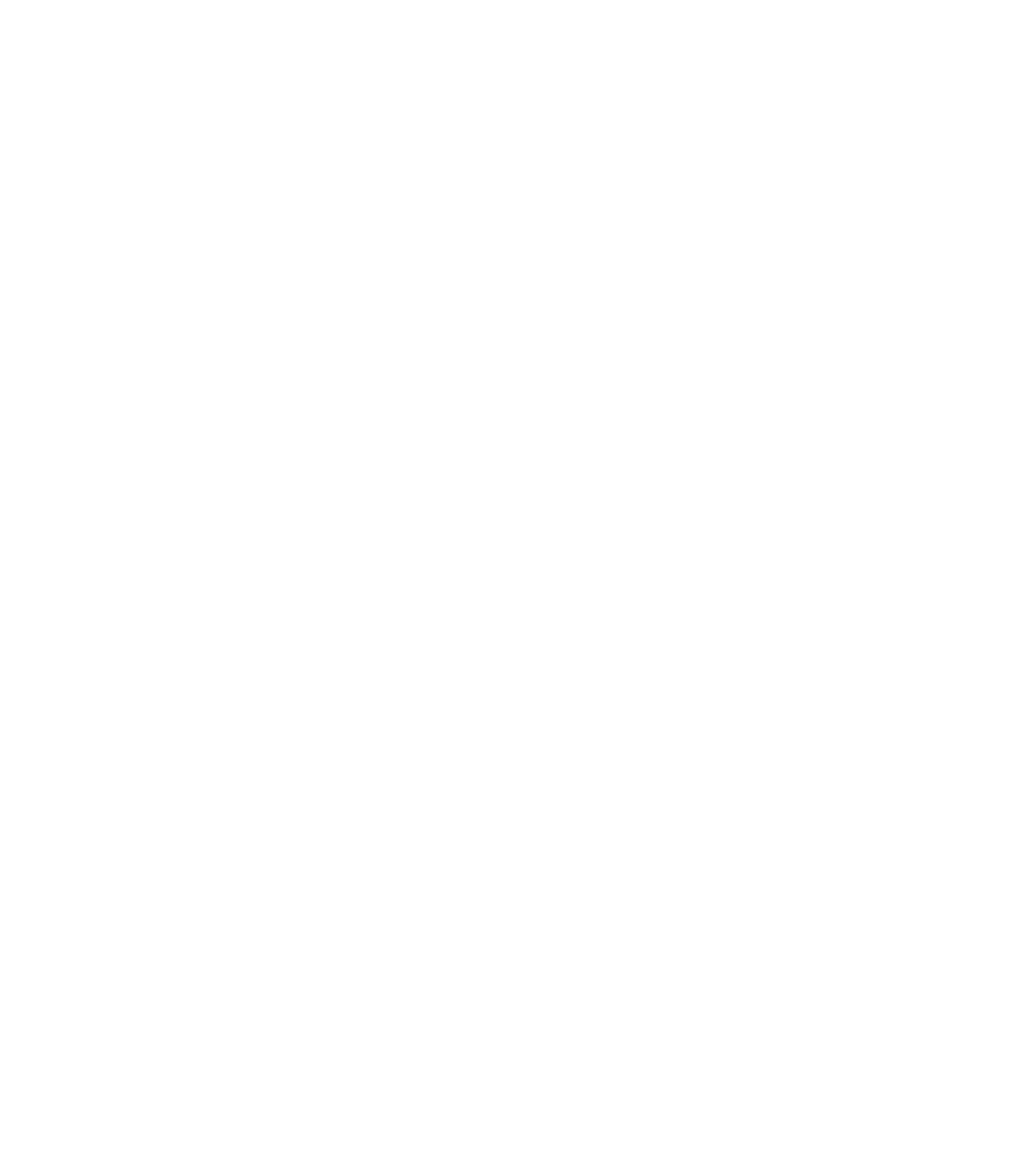
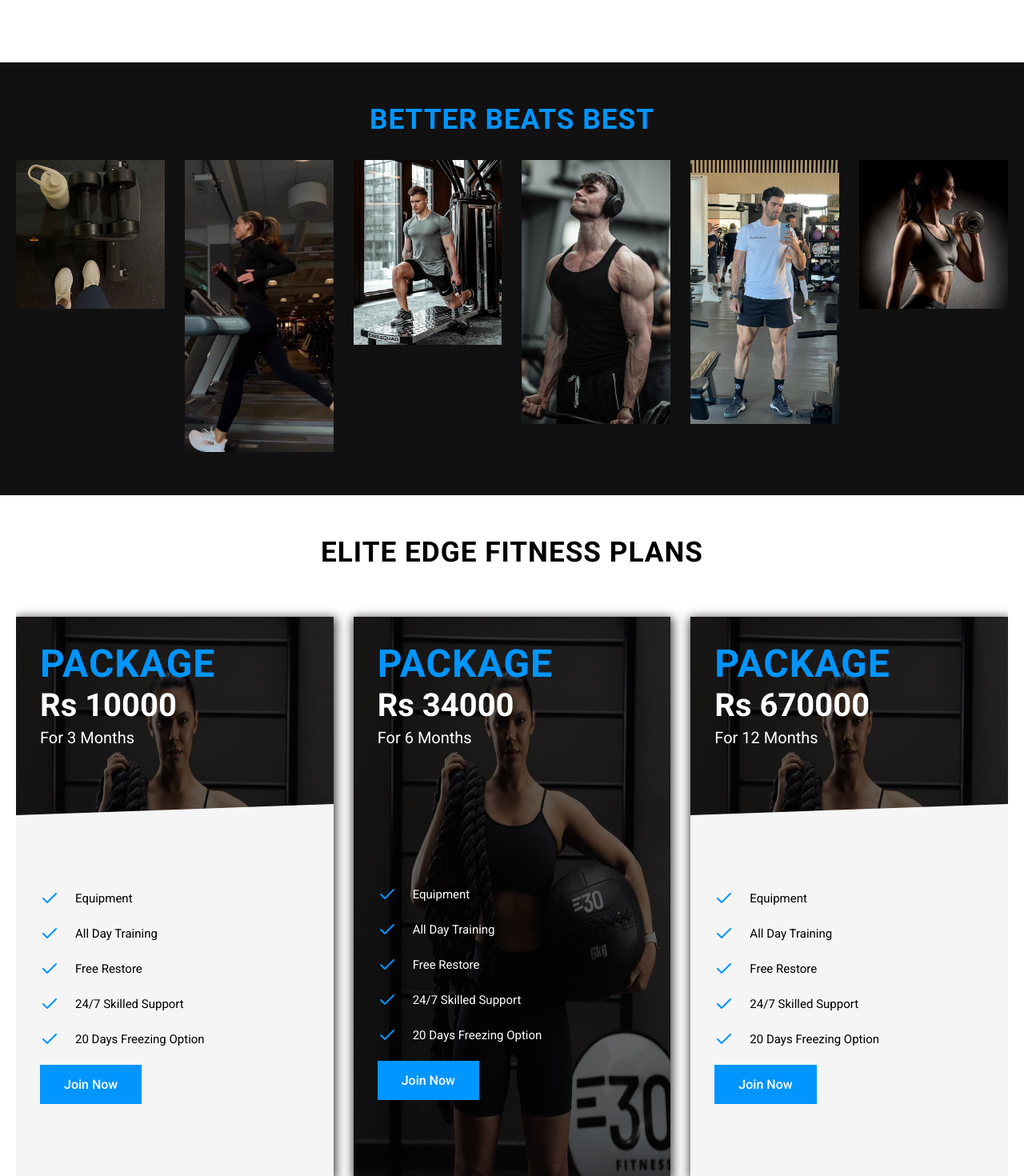
Before and after one commit to loshaniramsha/gym-website-frontend, a React (Vite) app: page / in a window 1280 px wide. Shown: the part 2260-3730 px from the top of the page at 80% size. Before the commit the page ends 2338 px from the top, so only its background shows below. Built offline with nearby package versions, Linux system fonts and the light colour scheme.

Commit message:
implement galley and pricing section with css

```diff
--- a/src/App.css
+++ b/src/App.css
@@ -271,3 +271,255 @@
     padding: 15px;
   }
 }
+
+
+/*gallery*/
+.gallery {
+  background: #111;
+  display: flex;
+  flex-direction: column;
+  gap: 30px;
+  padding: 100px 0 50px 0;
+}
+.gallery h1 {
+  color: #0095ff;
+  font-size: 2.2rem;
+  margin: 0 auto;
+  letter-spacing: 1px;
+}
+.gallery .images {
+  display: flex;
+  gap: 15px;
+  max-width: 1500px;
+  min-width: 1500px;
+  margin: 0 auto;
+}
+.gallery .images div {
+  flex: 1;
+}
+.gallery .images img {
+  width: 100%;
+  height: auto;
+}
+@media (max-width: 1520px) {
+  .gallery {
+    padding: 50px 20px 50px 20px;
+  }
+  .gallery .images {
+    min-width: 100%;
+    gap: 25px;
+  }
+}
+@media (max-width: 1200px) {
+  .gallery h1 {
+    font-size: 1.6rem;
+  }
+}
+
+/*pricing*/
+.pricing {
+  display: flex;
+  gap: 30px;
+  flex-direction: column;
+  padding: 100px 0 50px 0;
+}
+.pricing h1 {
+  font-size: 2.2rem;
+  margin: 0 auto;
+  letter-spacing: 1px;
+}
+.pricing .wrapper {
+  display: flex;
+  gap: 30px;
+  max-width: 1500px;
+  min-width: 1500px;
+  margin: 0 auto;
+  padding: 30px 0;
+}
+.pricing .wrapper .card {
+  flex: 1;
+  position: relative;
+  height: 700px;
+  box-shadow: 1px 3px 12px 2px rgba(0, 0, 0, 0.75);
+  -webkit-box-shadow: 1px 3px 12px 2px rgba(0, 0, 0, 0.75);
+  -moz-box-shadow: 1px 3px 12px 2px rgba(0, 0, 0, 0.75);
+}
+.pricing .wrapper .card img {
+  position: absolute;
+  width: 100%;
+  height: 100%;
+  top: 0;
+  left: 0;
+}
+.pricing .wrapper .card .title {
+  z-index: 1;
+  position: relative;
+  height: 250px;
+  color: #fff;
+  overflow-y: hidden;
+  padding: 30px;
+}
+.pricing .wrapper .card .title h1 {
+  font-size: 3rem;
+  color: #0095ff;
+  position: relative;
+  z-index: 5;
+}
+.pricing .wrapper .card .title h3 {
+  font-size: 2.5rem;
+  position: relative;
+  z-index: 5;
+}
+.pricing .wrapper .card .title p {
+  font-size: 20px;
+  position: relative;
+  z-index: 5;
+  margin-top: 5px;
+}
+.pricing .wrapper .card .title::before {
+  content: "";
+  position: absolute;
+  height: 100%;
+  width: 100%;
+  top: 0;
+  left: 0;
+  background: rgba(0, 0, 0, 0.6);
+}
+.pricing .wrapper .card .title::after {
+  content: "";
+  position: absolute;
+  height: 20px;
+  width: 100%;
+  bottom: -11px;
+  background: whitesmoke;
+  transform: skew(0, -2deg);
+  left: 0;
+}
+.pricing .wrapper .card .description {
+  background: whitesmoke;
+  position: relative;
+  z-index: 1;
+  flex: 3;
+  height: 450px;
+  display: flex;
+  flex-direction: column;
+  justify-content: center;
+  padding: 0 30px;
+  gap: 20px;
+}
+.pricing .wrapper .card .description p {
+  display: flex;
+  gap: 20px;
+  align-items: center;
+  font-size: 15px;
+}
+.pricing .wrapper .card .description p svg {
+  color: #0095ff;
+}
+.pricing .wrapper .card .description a {
+  background: transparent;
+  color: #fff;
+  font-weight: 500;
+  background: #0095ff;
+  padding: 15px 30px;
+  border: none;
+  text-decoration: none;
+  width: fit-content;
+  transition: 0.3s;
+}
+.pricing .wrapper .card .description a:hover {
+  transition: 0.3s;
+  background: #0267af;
+}
+.pricing .wrapper .card:nth-child(2):before {
+  content: "";
+  position: absolute;
+  width: 100%;
+  height: 100%;
+  background: rgba(0, 0, 0, 0.6);
+  z-index: 1;
+}
+.pricing .wrapper .card:nth-child(2) .description {
+  background: transparent;
+  position: relative;
+  z-index: 1;
+  flex: 3;
+  height: 480px;
+  display: flex;
+  flex-direction: column;
+  justify-content: center;
+  padding: 0 30px;
+  gap: 20px;
+  color: #fff;
+  padding-top: 20px;
+}
+.pricing .wrapper .card:nth-child(2) .title {
+  z-index: 1;
+  position: relative;
+  height: 220px;
+  color: #fff;
+  overflow-y: hidden;
+}
+.pricing .wrapper .card:nth-child(2) .title::after,
+.pricing .wrapper .card:nth-child(2) .title::before {
+  display: none;
+}
+@media (max-width: 1520px) {
+  .pricing {
+    padding: 50px 20px 50px 20px;
+  }
+  .pricing .wrapper {
+    min-width: 100%;
+    gap: 25px;
+  }
+}
+@media (max-width: 1222px) {
+  .pricing .wrapper .card .title {
+    display: flex;
+    flex-direction: column;
+    gap: 10px;
+  }
+  .pricing .wrapper .card .title h1 {
+    font-size: 2rem;
+    margin: 0;
+    overflow: hidden;
+  }
+  .pricing .wrapper .card .title h3 {
+    font-size: 1.6rem;
+    overflow: hidden;
+  }
+  .pricing .wrapper .card .title p {
+    overflow: hidden;
+  }
+  .pricing .wrapper .card:nth-child(2) .title {
+    height: 250.67px;
+  }
+  .pricing .wrapper .card:nth-child(2) .description {
+    height: 386px;
+  }
+}
+@media (max-width: 1200px) {
+  .pricing h1 {
+    font-size: 1.6rem;
+  }
+}
+@media (max-width: 900px) {
+  .pricing .wrapper .card:nth-child(2) .description,
+  .pricing .wrapper .card .description {
+    padding: 10px;
+  }
+}
+@media (max-width: 840px) {
+  .pricing .wrapper {
+    flex-direction: column;
+    align-items: center;
+  }
+  .pricing .wrapper .card {
+    width: 650px;
+  }
+}
+@media (max-width: 690px) {
+  .pricing .wrapper .card {
+    width: 100%;
+  }
+}
--- a/src/component/Gallery.tsx
+++ b/src/component/Gallery.tsx
@@ -1,8 +1,26 @@
-const gallery =()=>{
-    return(
-        <div>
 
-        </div>
-    )
-}
-export default gallery
+const Gallery = () => {
+    const galleryImages = [
+        "public/img/img1.png",
+        "public/img/img2.png",
+        "public/img/img3.png",
+        "public/img/img4.png",
+        "public/img/img5.png",
+        "public/img/img6.png"
+    ];
+
+    return (
+        <section className="gallery">
+            <h1>BETTER BEATS BEST</h1>
+            <div className="images">
+                {galleryImages.map((image, index) => (
+                    <div key={index}>
+                        <img src={image} alt={`Gallery Image ${index + 1}`} />
+                    </div>
+                ))}
+            </div>
+        </section>
+    );
+};
+
+export default Gallery;
--- a/src/component/Pricing.tsx
+++ b/src/component/Pricing.tsx
@@ -1,8 +1,65 @@
-const pricing=()=>{
-    return(
-        <div>
+import { Check } from "lucide-react";
+import { Link } from "react-router-dom";
 
-        </div>
-    )
-}
-export default pricing
+const Pricing = () => {
+    const pricingPlans = [
+        {
+            imgUrl: "/img/pricing-img.png",
+            title: "QUARTERLY",
+            price: 10000,
+            length: 3,
+        },
+        {
+            imgUrl: "/img/pricing-img.png",
+            title: "HALF_YEARLY",
+            price: 34000,
+            length: 6,
+        },
+        {
+            imgUrl: "/img/pricing-img.png",
+            title: "YEARLY",
+            price: 670000,
+            length: 12,
+        },
+    ];
+
+    return (
+        <section className="pricing">
+            <h1>ELITE EDGE FITNESS PLANS</h1>
+            <div className="wrapper">
+                {pricingPlans.map((plan) => (
+                    <div className="card" key={plan.title}>
+                        <img src={plan.imgUrl} alt={plan.title} />
+                        <div className="title">
+                            <h1>PACKAGE</h1>
+                            <h3>Rs {plan.price}</h3>
+                            <p>For {plan.length} Months</p>
+                        </div>
+                        <div className="description">
+                            <p>
+                                <Check /> Equipment
+                            </p>
+                            <p>
+                                <Check /> All Day Training
+                            </p>
+                            <p>
+                                <Check /> Free Restore
+                            </p>
+                            <p>
+                                <Check /> 24/7 Skilled Support
+                            </p>
+                            <p>
+                                <Check /> 20 Days Freezing Option
+                            </p>
+                            <Link to={"/"} className="join-btn">
+                                Join Now
+                            </Link>
+                        </div>
+                    </div>
+                ))}
+            </div>
+        </section>
+    );
+};
+
+export default Pricing;
```
